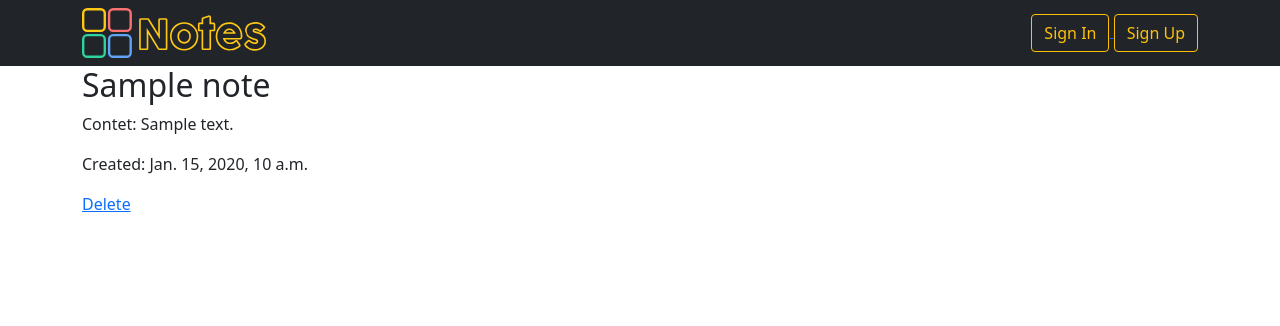
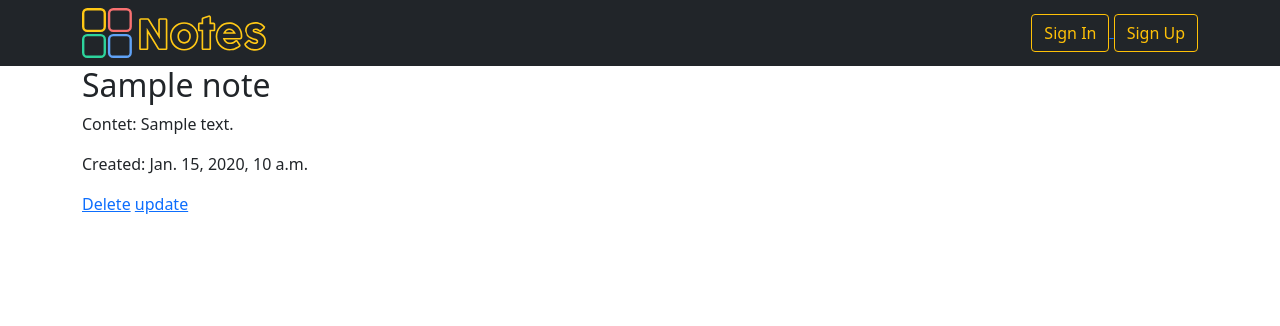
Before and after one commit to osamamhd/notes-app, a Django app: a page that uses notes_app/templates/note/note_detail.html in a window 1280 px wide. Shown: the top 326 px of the page. Run offline with Django 3.2, Linux system fonts and the light colour scheme; tables that the repository leaves empty hold one stand-in row (values such as "Sample post"); some libraries are stand-ins or nearby versions.

Commit message:
note update link.

```diff
--- a/notes_app/templates/note/note_detail.html
+++ b/notes_app/templates/note/note_detail.html
@@ -8,4 +8,5 @@
 <p>Contet: {{ note.content }}</p>
 <p>Created: {{ note.created }}</p>
 <a href="{% url 'note:delete' note.slug %}">Delete</a>
+<a href="{% url 'note:update' note.slug %}">update</a>
 {% endblock content %}
```
